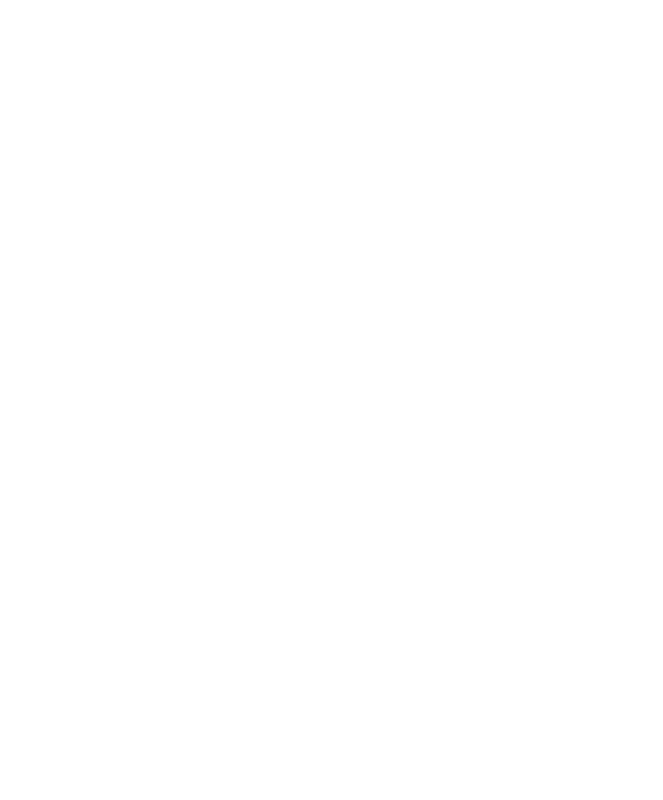
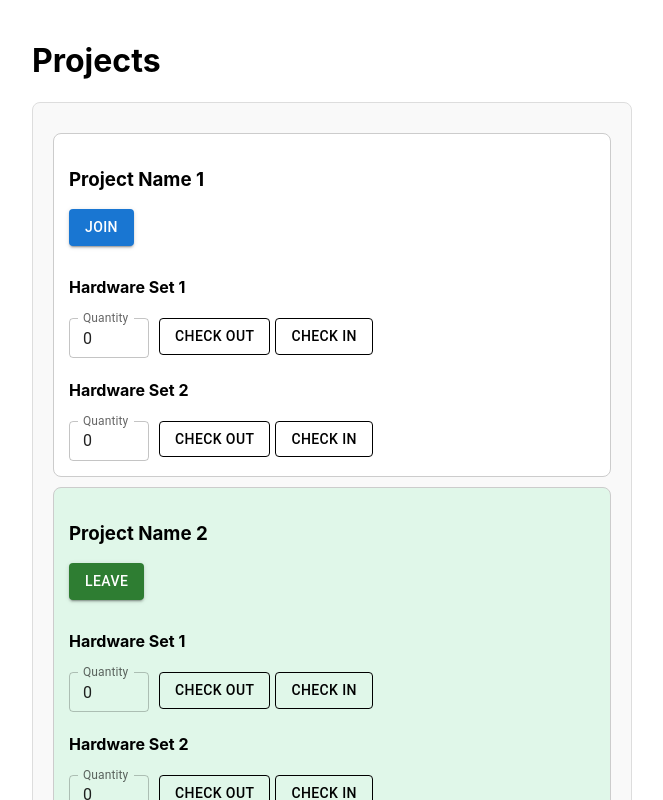
Before and after one commit to jeffreyli2002/CloudTesting, a React (Create React App) app: page /projects in a window 1280 px wide. Before the commit this address had no page. Shown: the top 800 px of the page, without its empty margins (308-971 px from the left). Built offline with nearby package versions, Linux system fonts and the light colour scheme.

Commit message:
Uploading the project page and linking with login button

```diff
--- a/src/App.js
+++ b/src/App.js
@@ -2,6 +2,7 @@ import React from 'react';
 import { BrowserRouter, Routes, Route } from 'react-router-dom';
 import LoginComponent from './LoginComponent';
 import NewUserFormatted from './NewUserFormatted';
+import Projects from './components/Projects';
 
 function App() {
   return (
@@ -9,6 +10,7 @@ function App() {
       <Routes>
         <Route path="/" element={<LoginComponent />} />
         <Route path="/new-user" element={<NewUserFormatted />} />
+	<Route path="/projects" element={<Projects />} />
       </Routes>
     </BrowserRouter>
   );
--- a/src/LoginComponent.js
+++ b/src/LoginComponent.js
@@ -13,6 +13,7 @@ const LoginComponent = () => {
     const handleLoginSubmit = (e) => {
         e.preventDefault();
         console.log('Login Attempted:', loginCredentials);
+        navigate('/projects');
     };
 
     const handleCreateAccountClick = () => {
--- /dev/null
+++ b/src/components/HWSets.js
@@ -0,0 +1,42 @@
+import React, { useState } from 'react';
+import { Button, TextField } from '@mui/material';
+
+const HWSets = ({ hwName }) => {
+    const [quantity, setQuantity] = useState(0);
+
+    const handleCheckIn = () => alert(`${quantity} units checked in.`);
+    const handleCheckOut = () => alert(`${quantity} units checked out.`);
+
+    return (
+        <div style={{ marginTop: '10px' }}>
+            <h4>{hwName}</h4>
+            <TextField
+                label="Quantity"
+                type="number"
+                variant="outlined"
+                value={quantity}
+                onChange={(e) => setQuantity(e.target.value)}
+                size="small"
+                style={{ marginRight: '10px', width: '80px' }}
+            />
+            <Button
+                variant="outlined"
+                color="secondary"
+                onClick={handleCheckOut}
+                style={{ marginRight: '5px', borderColor: 'black', color: 'black' }}
+            >
+                Check Out
+            </Button>
+            <Button
+                variant="outlined"
+                color="primary"
+                onClick={handleCheckIn}
+                style={{ borderColor: 'black', color: 'black' }}
+            >
+                Check In
+            </Button>
+        </div>
+    );
+};
+
+export default HWSets;
--- /dev/null
+++ b/src/components/ProjectNames.js
@@ -0,0 +1,27 @@
+import React, { useState } from 'react';
+import HWSets from './HWSets';
+import { Button } from '@mui/material';
+
+const ProjectNames = ({ projectName, isJoined }) => {
+    const [joined, setJoined] = useState(isJoined);
+
+    const toggleJoin = () => setJoined(!joined);
+
+    return (
+        <div style={{ border: '1px solid #ccc', margin: '10px 0', padding: '15px', borderRadius: '8px', backgroundColor: joined ? '#e0f7e9' : '#fff' }}>
+            <h3>{projectName}</h3>
+            <Button
+                variant="contained"
+                color={joined ? 'success' : 'primary'}
+                onClick={toggleJoin}
+                style={{ marginBottom: '10px' }}
+            >
+                {joined ? 'Leave' : 'Join'}
+            </Button>
+            <HWSets hwName="Hardware Set 1" />
+            <HWSets hwName="Hardware Set 2" />
+        </div>
+    );
+};
+
+export default ProjectNames;
--- /dev/null
+++ b/src/components/Projects.js
@@ -0,0 +1,17 @@
+import React from 'react';
+import ProjectNames from './ProjectNames';
+
+const Projects = () => {
+    return (
+        <div style={{ padding: '20px', maxWidth: '600px', margin: 'auto' }}>
+            <h1>Projects</h1>
+            <div style={{ border: '1px solid #ddd', padding: '20px', borderRadius: '8px', backgroundColor: '#f9f9f9' }}>
+                <ProjectNames projectName="Project Name 1" isJoined={false} />
+                <ProjectNames projectName="Project Name 2" isJoined={true} />
+                <ProjectNames projectName="Project Name 3" isJoined={false} />
+            </div>
+        </div>
+    );
+};
+
+export default Projects;
```
